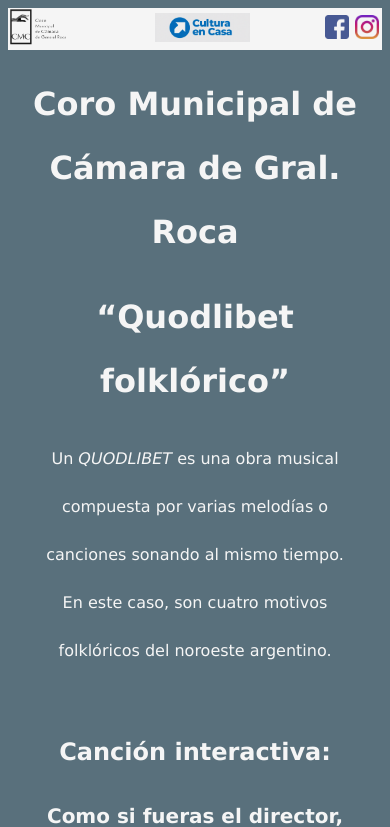
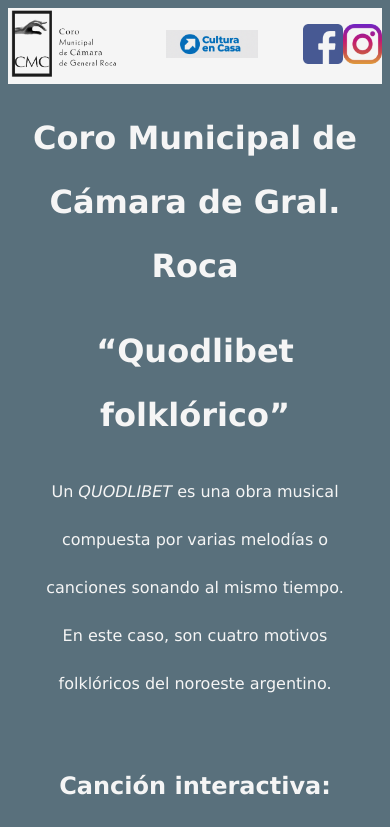
Before and after one commit to JPToribio/ProyectoCoroMunicipal, a plain HTML site: page index.html in a window 390 px wide. Shown: the top 827 px of the page. Drawn offline with Linux system fonts and the light colour scheme.

Commit message:
New Cellphone rules

```diff
--- a/mystyle.css
+++ b/mystyle.css
@@ -274,11 +274,7 @@ h4 {
 p {
   font-size: 100%;
 }
-.logos-item-7 img {
-width: 90%;
-height: auto;
 
-}
 .texto p {
   font-size: 100%;
 }
@@ -286,4 +282,27 @@ height: auto;
   width: 90%;
   height: auto;
 }
+
+
+.logos {
+  overflow: hidden;
+  display: grid;
+  grid-template-columns: 30% 70%;
+  background-color: whitesmoke;
+  height: 20%;
 }
+.imglog {
+  width: 100%;
+}
+
+#banner {
+  width: 50%;
+  justify-self: center;
+}
+.logos2 {
+  display: grid;
+  grid-template-columns: 70% 15% 15%;
+  text-align: center;
+  align-items: center;
+}
+}
```
